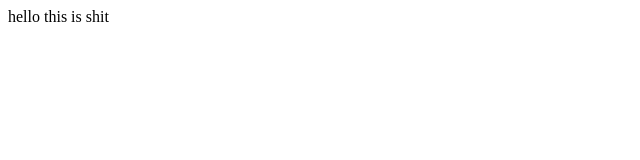
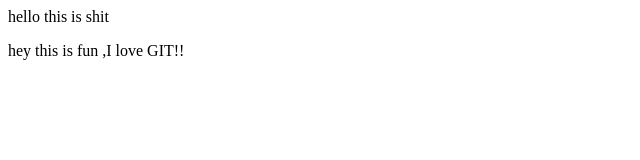
Before and after one commit to YOIHENBA-LAISHRAM-1729/demo-repo, a plain HTML site: page index.html in a window 1280 px wide. Shown: the whole page, without its empty margins (0-640 px from the left). Drawn offline with Linux system fonts and the light colour scheme.

Commit message:
hey i changed something in index.html

```diff
--- a/index.html
+++ b/index.html
@@ -7,5 +7,6 @@
 </head>
 <body>
     hello this is shit
+    <p>hey this is fun ,I love GIT!!</p>
 </body>
 </html>
```
